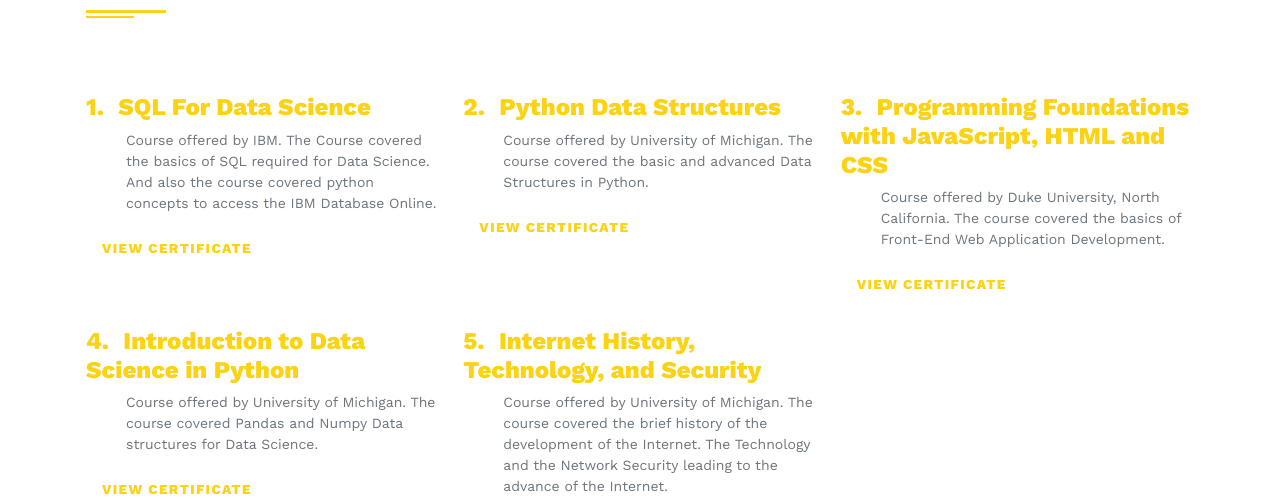
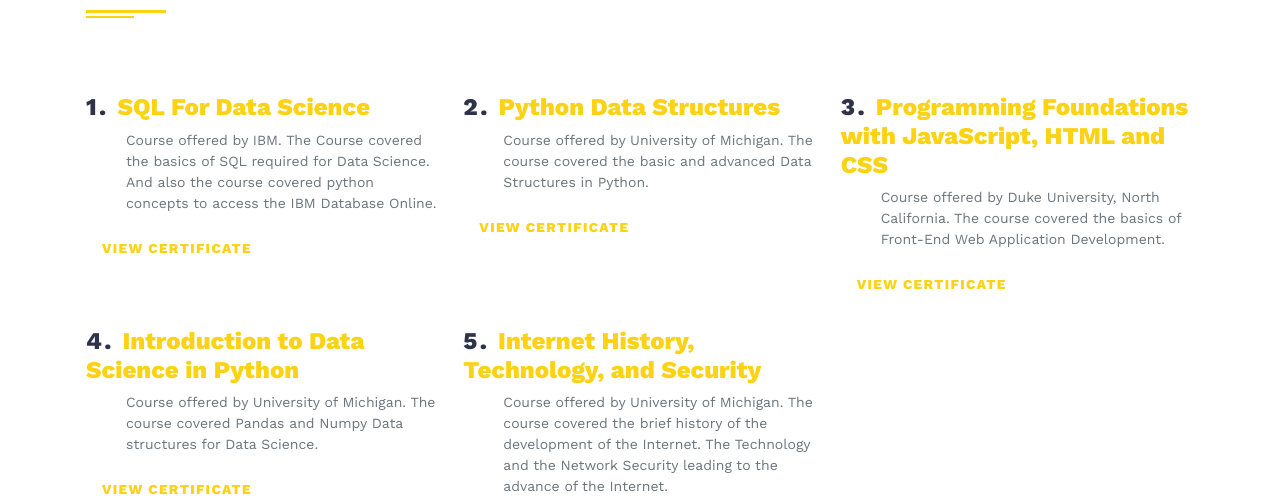
Before and after one commit to mokshjayanth/dream-resume, a Django app: template templates/index.html in a window 1280 px wide. Shown: the part 3229-3728 px from the top of the page. Run offline with Django 3.2, Linux system fonts and the light colour scheme; the template is opened without the code that fills it: values that come from a table or form of the project are taken from there, others are empty; data comes from the database, SQL or seed files in the repository; some libraries are stand-ins or nearby versions.

Commit message:
Update index.html

```diff
--- a/templates/index.html
+++ b/templates/index.html
@@ -113,7 +113,7 @@
           <div class="row gy-5">
         {% endif %}
           <div class="col-md-4">
-            <h3 class="h4"><span class="text-primary me-2">{{forloop.counter}}. </span><a href={% url 'content:detailed-skill' item.pk%}>{{item.name}}</a></h3>
+            <h3 class="h4"><span class="text-uppercase">{{forloop.counter}}.&nbsp;</span><a href={% url 'content:detailed-skill' item.pk%}>{{item.name}}</a></h3>
             <p class="text-muted text-sm ms-4 ps-3">{{item.description}}</p>
             <a class = "nav-link text-uppercase" href="form/pdf/{{item.pk}}/">View Certificate</a>
           </div>
```
